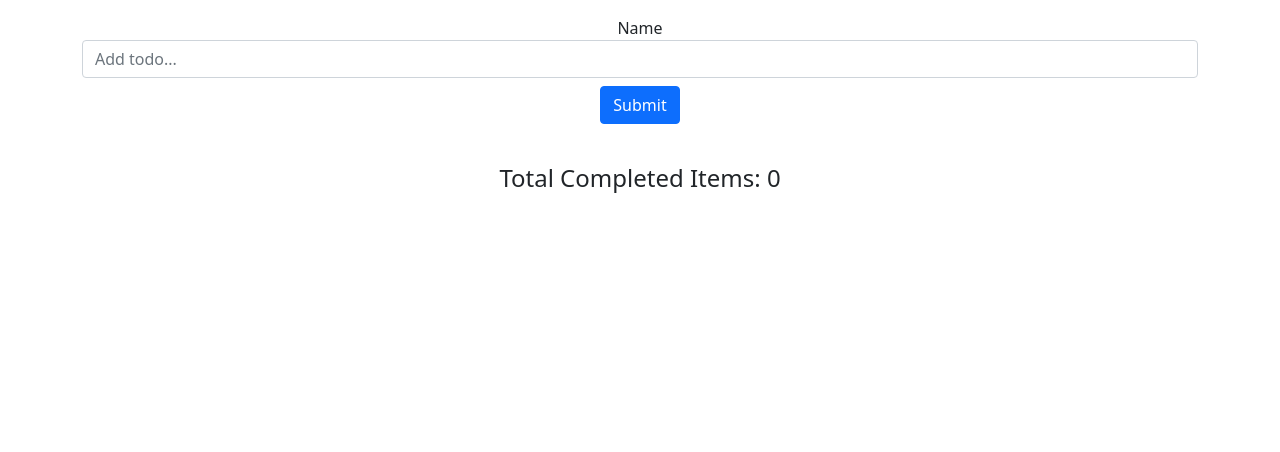
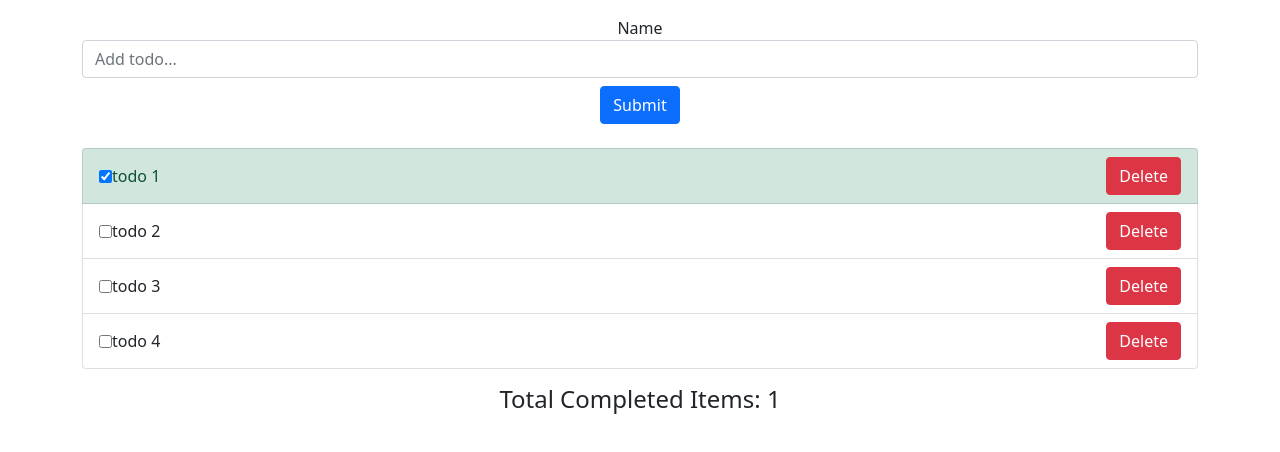
Before and after one commit to Hadi-bakhshi/redux-toolkit, a React (Create React App) app: page / in a window 1280 px wide. Shown: the top 452 px of the page. Built offline with nearby package versions, Linux system fonts and the light colour scheme; data requests are answered from the project's data file.

Commit message:
get todos from backend

```diff
--- a/src/components/Todos/TodoList.jsx
+++ b/src/components/Todos/TodoList.jsx
@@ -1,15 +1,26 @@
-import React from "react";
+import React, { useEffect } from "react";
 import TodoItem from "./TodoItem";
-import { useSelector } from "react-redux";
+import { useSelector,useDispatch } from "react-redux";
+import { getAsyncTodos } from "../../features/todos/todosSlice";
 
 const TodoList = () => {
 
-const {todos} = useSelector(state => state.todos);
+const {todos,error, loading} = useSelector(state => state.todos);
+const dispatch = useDispatch();
+
+
+useEffect(()=> {
+  dispatch(getAsyncTodos())
+},[])
+
+if(loading) return <p>Loading...</p>
+
+if(error) return <p>{error}</p>
 
   return (
     <ul className="list-group">
       {todos.map((todo) => (
-        <TodoItem key={todo.id} id={todo.id} title={todo.title} completed={todo.completed} />
+        <TodoItem key={todo.id} id={todo.id} {...todo} />
       ))}
     </ul>
   );
```
